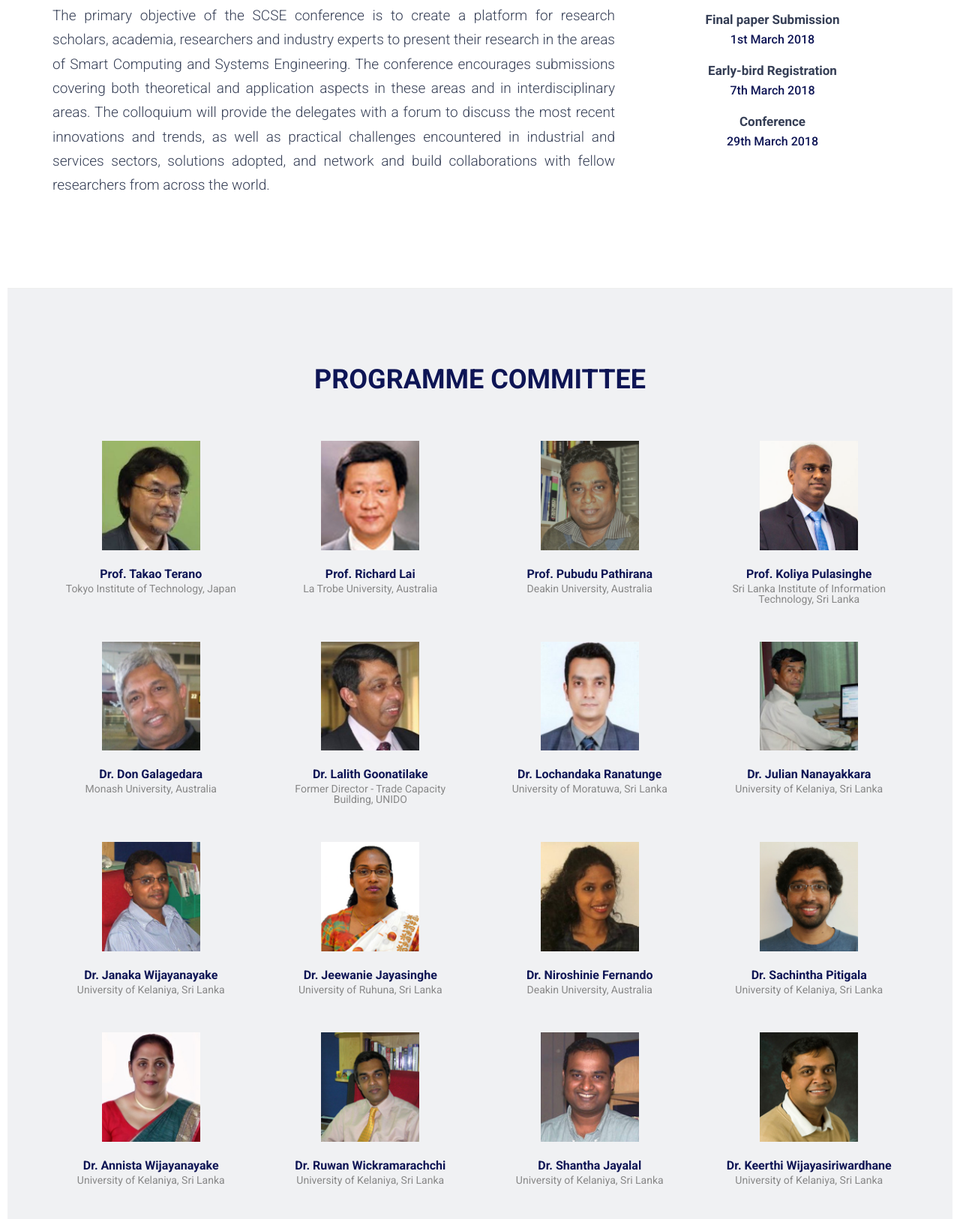
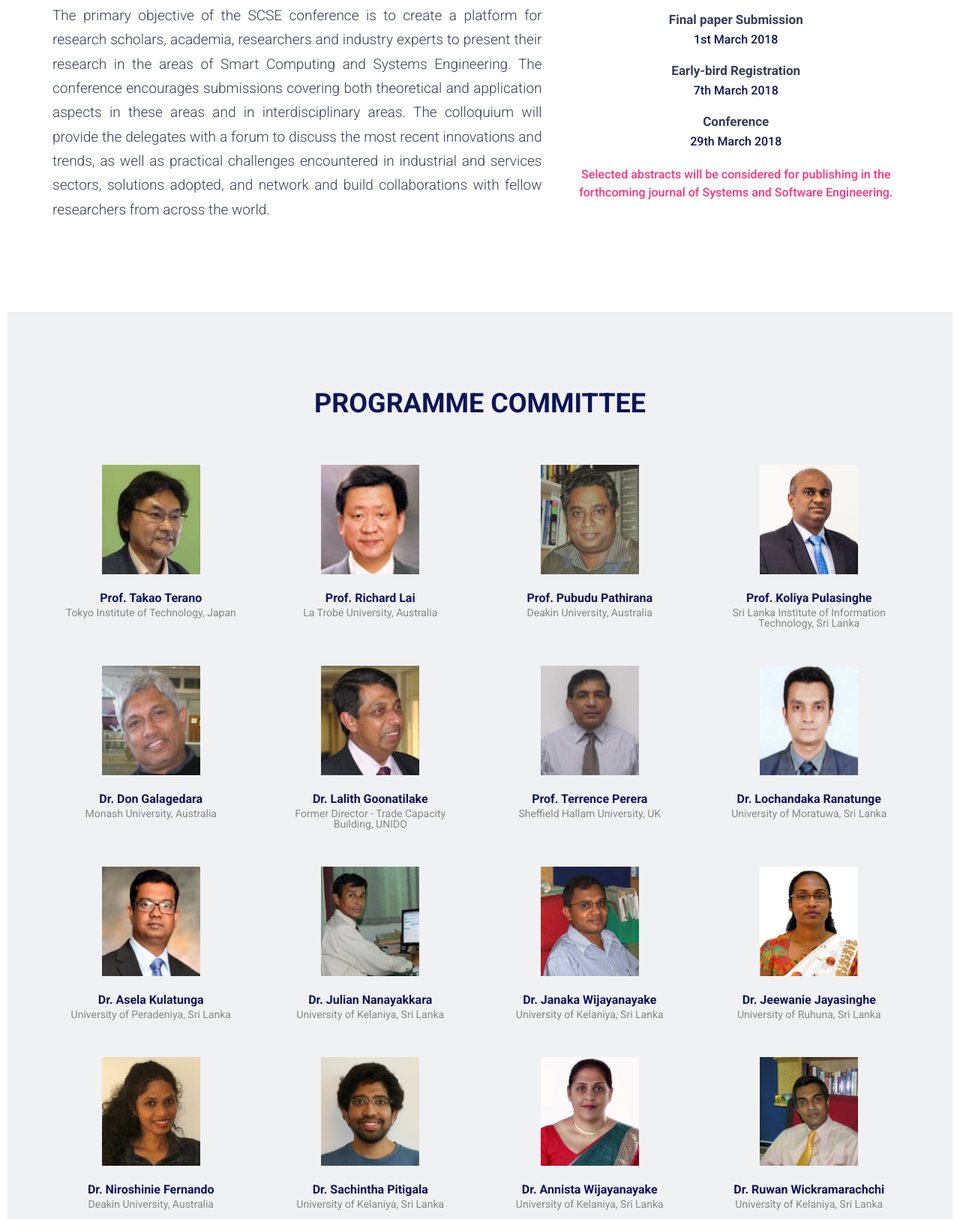
Before and after one commit to grandmasterj/ircscse, a plain HTML site: page index.html in a window 1280 px wide. Shown: the part 1054-2680 px from the top of the page at 75% size. Drawn offline with Linux system fonts and the light colour scheme; some packages are replaced by stand-ins of ours.

Commit message:
Update
Added two new members
Removed DW and SP
Added journal notice

```diff
--- a/index.html
+++ b/index.html
@@ -90,7 +90,7 @@
     <section id="section-intro" class="section-wrapper about-event">
         <div class="container">
             <div class="row">
-                <div class="col-md-8">
+                <div class="col-md-7    ">
                     <p class="lead ircscseTextJustify">
                         Welcome to the first International Research Conference in Smart Computing and Systems Engineering (SCSE) organized by the Department of Industrial Management, Faculty of Science, University of Kelaniya, Sri Lanka, which will be held on the 29th of March 2018 in Colombo, Sri Lanka.
                     </p>
@@ -98,7 +98,7 @@
                         The primary objective of the SCSE conference is to create a platform for research scholars, academia, researchers and industry experts to present their research in the areas of Smart Computing and Systems Engineering. The conference encourages submissions covering both theoretical and application aspects in these areas and in interdisciplinary areas. The colloquium will provide the delegates with a forum to discuss the most recent innovations and trends, as well as practical challenges encountered in industrial and services sectors, solutions adopted, and network and build collaborations with fellow researchers from across the world.
                     </p>
                 </div>
-                <div class="col-md-4">
+                <div class="col-md-5">
                     <!-- <address>
                         <strong>Department of Industrial Management</strong><br>
                         Faculty of Science<br>
@@ -121,6 +121,14 @@
                         <h5 style="color:#0e1555;">29th March 2018</h5></div>
                         </center>
                     </p>
+                    <!-- <p class="lead ircscseTextJustify" style="color: #fd367e;"> -->
+                    <p>
+                        <center>
+                            <h5 style="color:#fd367e;">
+                                Selected abstracts will be considered for publishing in the forthcoming journal of Systems and Software Engineering.
+                            </h5>
+                        </center>
+                    </p>
                 </div>
             </div>
         </div>
@@ -136,8 +144,8 @@
                     </div>
                 </div>
             </div>
-
             <div class="row">
+                <!-- 1 -->
                 <div class="col-sm-6 col-md-3">
                     <figure class="thumbnail">
                         <a href="#"><img src="img/ProfTakaoTerano.jpg" class="img-responsive" alt="Image"></a>
@@ -155,7 +163,7 @@
                     </figure>
                 </div>
                 <!-- /.col-sm-6 -->
-
+                <!-- 2 -->
                 <div class="col-sm-6 col-md-3">
                     <figure class="thumbnail">
                         <a href="#"><img src="img/ProfRichardLai.jpg" class="img-responsive" alt="Image"></a>
@@ -173,7 +181,7 @@
                     </figure>
                 </div>
                 <!-- /.col-sm-6 -->
-
+                <!-- 3 -->
                 <div class="col-sm-6 col-md-3">
                     <figure class="thumbnail">
                         <a href="#"><img src="img/ProfPubuduPathirana.png" class="img-responsive" alt="Image"></a>
@@ -191,7 +199,7 @@
                     </figure>
                 </div>
                 <!-- /.col-sm-6 -->
-
+                <!-- 4 -->
                 <div class="col-sm-6 col-md-3">
                     <figure class="thumbnail">
                         <a href="#"><img src="img/ProfKoliyaPulasinghe.jpg" class="img-responsive" alt="Image"></a>
@@ -210,10 +218,9 @@
                     </figure>
                 </div>
                 <!-- /.col-sm-6 -->
-
             </div>
             <div class="row">
-
+                <!-- 1 -->
                 <div class="col-sm-6 col-md-3">
                     <figure class="thumbnail">
                         <a href="#"><img src="img/DrDonGalagedara.jpg" class="img-responsive" alt="Image"></a>
@@ -231,7 +238,7 @@
                     </figure>
                 </div>
                 <!-- /.col-sm-6 -->
-
+                <!-- 2 -->
                 <div class="col-sm-6 col-md-3">
                     <figure class="thumbnail">
                         <a href="#"><img src="img/DrLalithGoonatilake.jpg" class="img-responsive" alt="Image"></a>
@@ -249,7 +256,25 @@
                     </figure>
                 </div>
                 <!-- /.col-sm-6 -->
-
+                <!-- 3 -->
+                <div class="col-sm-6 col-md-3">
+                    <figure class="thumbnail">
+                        <a href="#"><img src="img/TerrencePerera.jpg" class="img-responsive" alt="Image"></a>
+                        <figcaption class="caption text-center">
+                               <h3>Prof. Terrence Perera
+                                <small>Sheffield Hallam University, UK</small>
+                            </h3>
+                            <!-- <ul class="social-links">
+                                <li><a href="#"><i class="fa fa-facebook"></i></a></li>
+                                <li><a href="#"><i class="fa fa-twitter"></i></a></li>
+                                <li><a href="#"><i class="fa fa-linkedin"></i></a></li>
+                                <li><a href="#"><i class="fa fa-envelope"></i></a></li>
+                            </ul> -->
+                        </figcaption>
+                    </figure>
+                </div>
+                <!-- /.col-sm-6 -->
+                <!-- 4 -->
                 <div class="col-sm-6 col-md-3">
                     <figure class="thumbnail">
                         <a href="#"><img src="img/DrLochandakaRanatunge.jpg" class="img-responsive" alt="Image"></a>
@@ -267,7 +292,27 @@
                     </figure>
                 </div>
                 <!-- /.col-sm-6 -->
-
+            </div>
+            <div class="row">
+                <!-- 1 -->
+                <div class="col-sm-6 col-md-3">
+                    <figure class="thumbnail">
+                        <a href="#"><img src="img/AselaKulatunga.jpg" class="img-responsive" alt="Image"></a>
+                        <figcaption class="caption text-center">
+                               <h3>Dr. Asela Kulatunga
+                                <small>University of Peradeniya, Sri Lanka</small>
+                            </h3>
+                            <!-- <ul class="social-links">
+                                <li><a href="#"><i class="fa fa-facebook"></i></a></li>
+                                <li><a href="#"><i class="fa fa-twitter"></i></a></li>
+                                <li><a href="#"><i class="fa fa-linkedin"></i></a></li>
+                                <li><a href="#"><i class="fa fa-envelope"></i></a></li>
+                            </ul> -->
+                        </figcaption>
+                    </figure>
+                </div>
+                <!-- /.col-sm-6 -->
+                <!-- 2 -->
                 <div class="col-sm-6 col-md-3">
                     <figure class="thumbnail">
                         <a href="#"><img src="img/DrJulianNanayakkara.jpg" class="img-responsive" alt="Image"></a>
@@ -287,9 +332,7 @@
                     </figure>
                 </div>
                 <!-- /.col-sm-6 -->
-
-            </div>
-            <div class="row">
+                <!-- 3 -->
                 <div class="col-sm-6 col-md-3">
                     <figure class="thumbnail">
                         <a href="#"><img src="img/DrJanakaWijenayaka.jpg" class="img-responsive" alt="Image"></a>
@@ -309,7 +352,7 @@
                     </figure>
                 </div>
                 <!-- /.col-sm-6 -->
-
+                <!-- 4 -->
                 <div class="col-sm-6 col-md-3">
                     <figure class="thumbnail">
                         <a href="#"><img src="img/drJeewaniJayasinghe.png" class="img-responsive" alt="Image"></a>
@@ -328,7 +371,9 @@
                     </figure>
                 </div>
                 <!-- /.col-sm-6 -->
-
+            </div>
+            <div class="row">
+                <!-- 1 -->
                 <div class="col-sm-6 col-md-3">
                     <figure class="thumbnail">
                         <a href="#"><img src="img/DrNiroshinie Fernando.jpg" class="img-responsive" alt="Image"></a>
@@ -347,7 +392,7 @@
                     </figure>
                 </div>
                 <!-- /.col-sm-6 -->
-
+                <!-- 2 -->
                 <div class="col-sm-6 col-md-3">
                     <figure class="thumbnail">
                         <a href="#"><img src="img/DrSachinthaPitigala.jpg" class="img-responsive" alt="Image"></a>
@@ -359,13 +404,7 @@
                     </figure>
                 </div>
                 <!-- /.col-sm-6 -->
-
-            </div>
-            <!-- .row -->
-
-            <!-- row 4 -->
-            <!-- AW, RW, SJ, KW, -->
-            <div class="row">
+                <!-- 3 -->
                 <div class="col-sm-6 col-md-3">
                     <figure class="thumbnail">
                         <a href="#"><img src="img/aw.jpg" class="img-responsive" alt="Image"></a>
@@ -377,7 +416,7 @@
                     </figure>
                 </div>
                 <!-- /.col-sm-6 -->
-
+                <!-- 4 -->
                 <div class="col-sm-6 col-md-3">
                     <figure class="thumbnail">
                         <a href="#"><img src="img/rw.jpg" class="img-responsive" alt="Image"></a>
@@ -389,7 +428,9 @@
                     </figure>
                 </div>
                 <!-- /.col-sm-6 -->
-
+            </div>
+            <div class="row">
+                <!-- 1 -->
                 <div class="col-sm-6 col-md-3">
                     <figure class="thumbnail">
                         <a href="#"><img src="img/sj.jpg" class="img-responsive" alt="Image"></a>
@@ -401,7 +442,7 @@
                     </figure>
                 </div>
                 <!-- /.col-sm-6 -->
-
+                <!-- 2 -->
                 <div class="col-sm-6 col-md-3">
                     <figure class="thumbnail">
                         <a href="#"><img src="img/kw.jpg" class="img-responsive" alt="Image"></a>
@@ -413,12 +454,7 @@
                     </figure>
                 </div>
                 <!-- /.col-sm-6 -->
-
-            </div>
-
-            <!-- row 5 -->
-            <!--  TR, CR, DW, SP -->
-            <div class="row">
+                <!-- 3 -->
                 <div class="col-sm-6 col-md-3">
                     <figure class="thumbnail">
                         <a href="#"><img src="img/tr.jpg" class="img-responsive" alt="Image"></a>
@@ -430,7 +466,7 @@
                     </figure>
                 </div>
                 <!-- /.col-sm-6 -->
-
+                <!-- 4 -->
                 <div class="col-sm-6 col-md-3">
                     <figure class="thumbnail">
                         <a href="#"><img src="img/drcrajapaksha.jpg" class="img-responsive" alt="Image"></a>
@@ -442,8 +478,9 @@
                     </figure>
                 </div>
                 <!-- /.col-sm-6 -->
+            </div>
 
-                <div class="col-sm-6 col-md-3">
+                <!-- <div class="col-sm-6 col-md-3">
                     <figure class="thumbnail">
                         <a href="#"><img src="img/drdwick.jpg" class="img-responsive" alt="Image"></a>
                         <figcaption class="caption text-center">
@@ -453,7 +490,6 @@
                         </figcaption>
                     </figure>
                 </div>
-                <!-- /.col-sm-6 -->
 
                 <div class="col-sm-6 col-md-3">
                     <figure class="thumbnail">
@@ -464,10 +500,8 @@
                             </h3>
                         </figcaption>
                     </figure>
-                </div>
-                <!-- /.col-sm-6 -->
+                </div> -->
 
-            </div>
         </div>
         <!-- /.container -->
     </section>
```
Also changed, not shown: img/AselaKulatunga.jpg (added), img/TerrencePerera.jpg (added).
